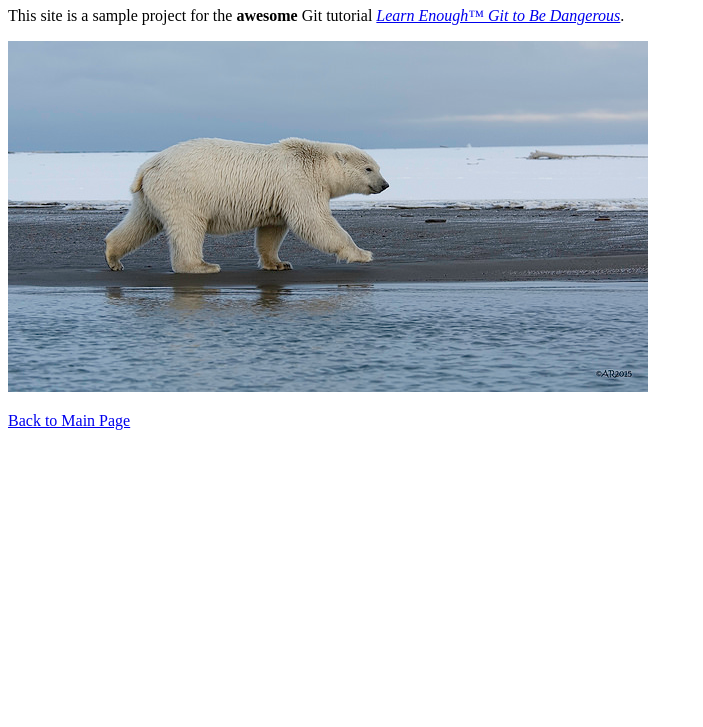
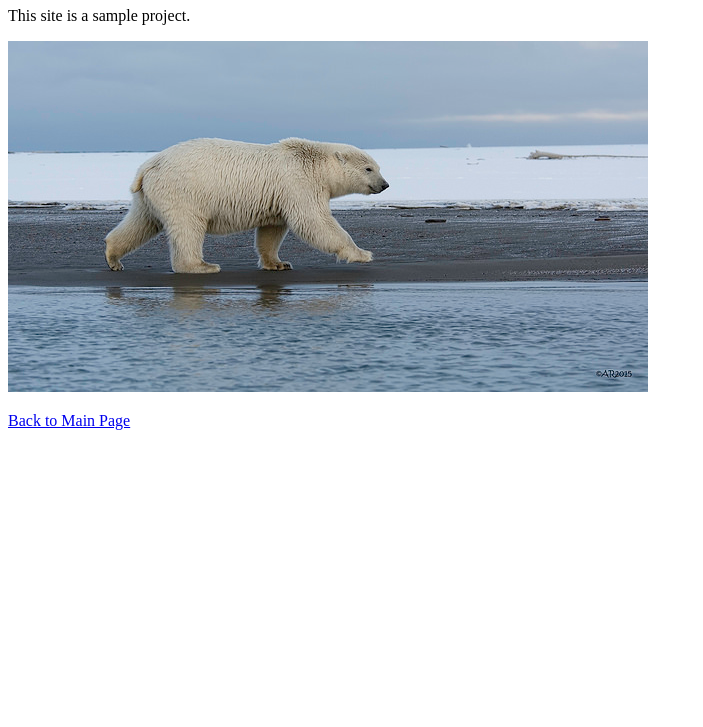
Before and after one commit to goldenmark/website, a plain HTML site: page about.html in a window 1280 px wide. Shown: the part 73-800 px from the top of the page, without its empty margins (0-703 px from the left). Drawn offline with Linux system fonts and the light colour scheme.

Commit message:
Change about.html

```diff
--- a/about.html
+++ b/about.html
@@ -7,8 +7,7 @@
       <body>
         <h1>About Us</h1>
         <p>
-          This site is a sample project for the <strong>awesome</strong> Git
-          tutorial <a href="http://learnenough.com/git-tutorial"><em> Learn Enough™ Git to Be Dangerous</em></a>.
+          This site is a sample project.
         </p>
         <img src="images/polar_bear.jpg" alt="Polar bear">
         <p>
```
